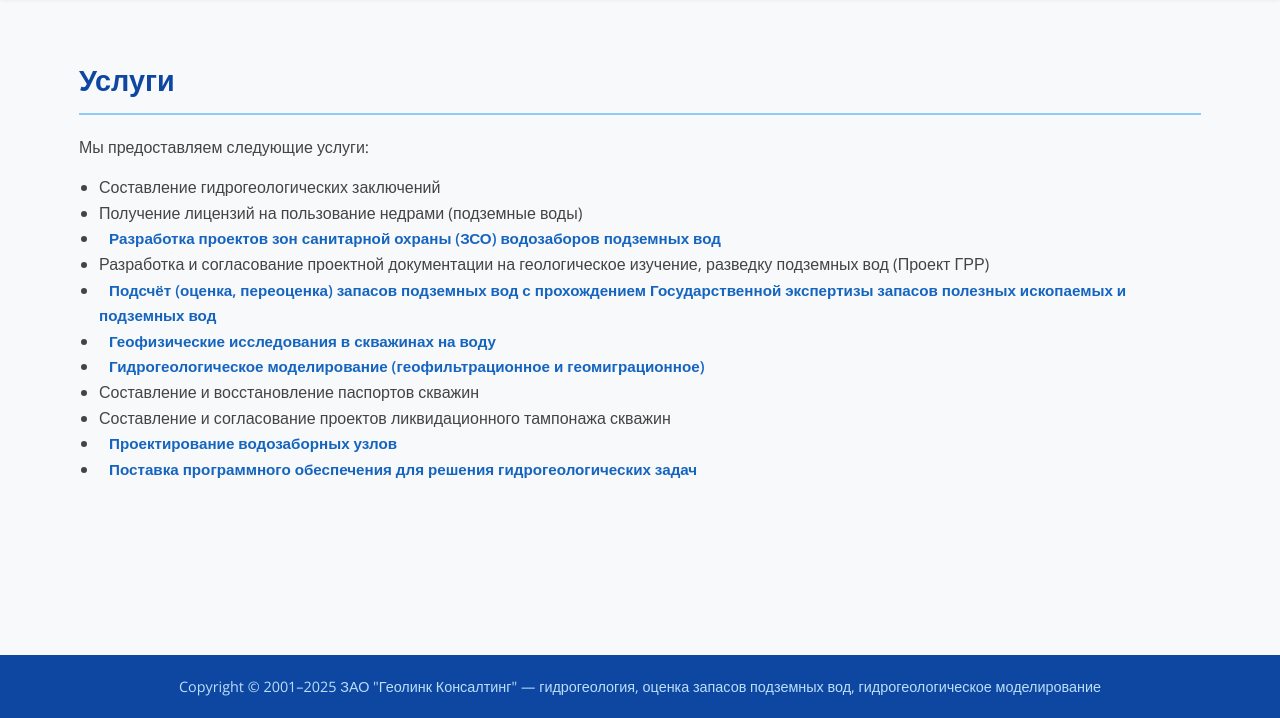
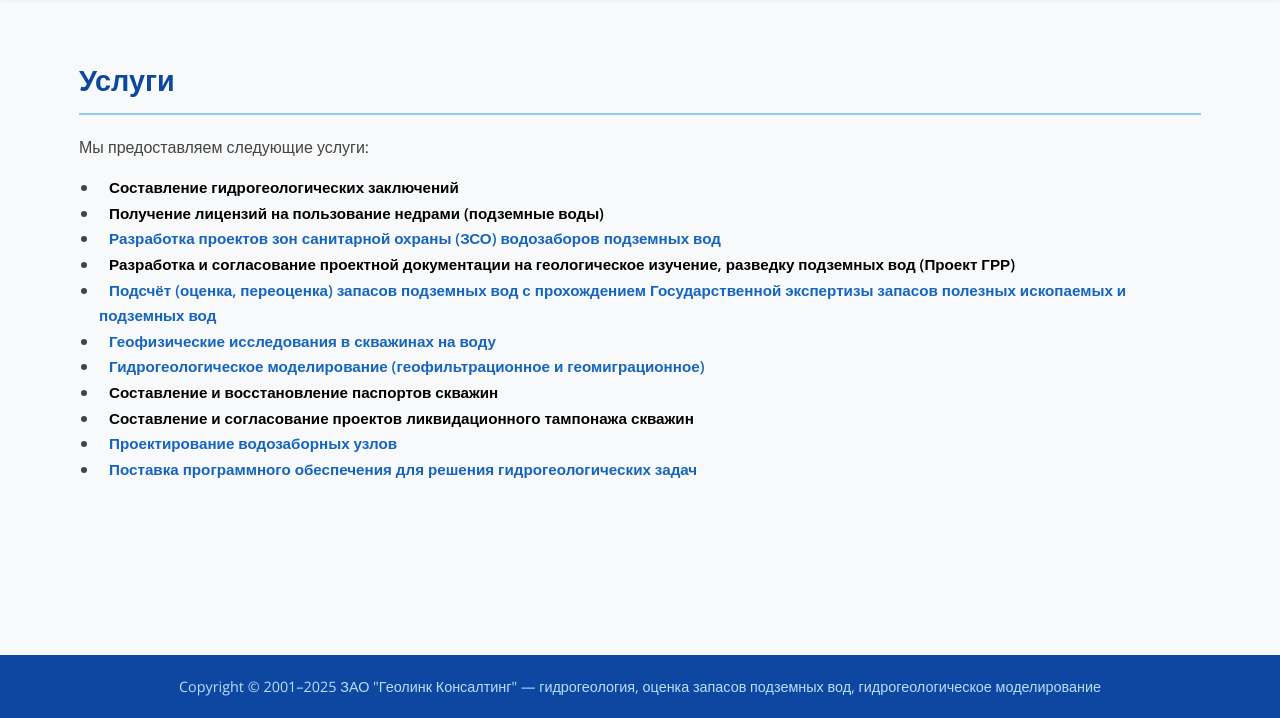
Before and after one commit to KsandrGH/GeoLink, a plain HTML site: page index.html in a window 1280 px wide. Both pictures are taken after a click on the link "Услуги". Shown: the part 82-800 px from the top of the page. Drawn offline with nearby package versions, Linux system fonts and the light colour scheme.

Commit message:
Add files via upload

```diff
--- a/css/style.css
+++ b/css/style.css
@@ -88,6 +88,17 @@
     background-color: #1565c0;
     color: white;
   }
+
+  .nav-ne-link {
+    color: #000000;
+    text-decoration: none;
+    font-weight: 600;
+    font-size: 0.95rem;
+    padding: 5px 10px;
+    border-radius: 4px;
+    transition: all 0.3s ease;
+  }
+
 
   /* Main */
   .main {
```
